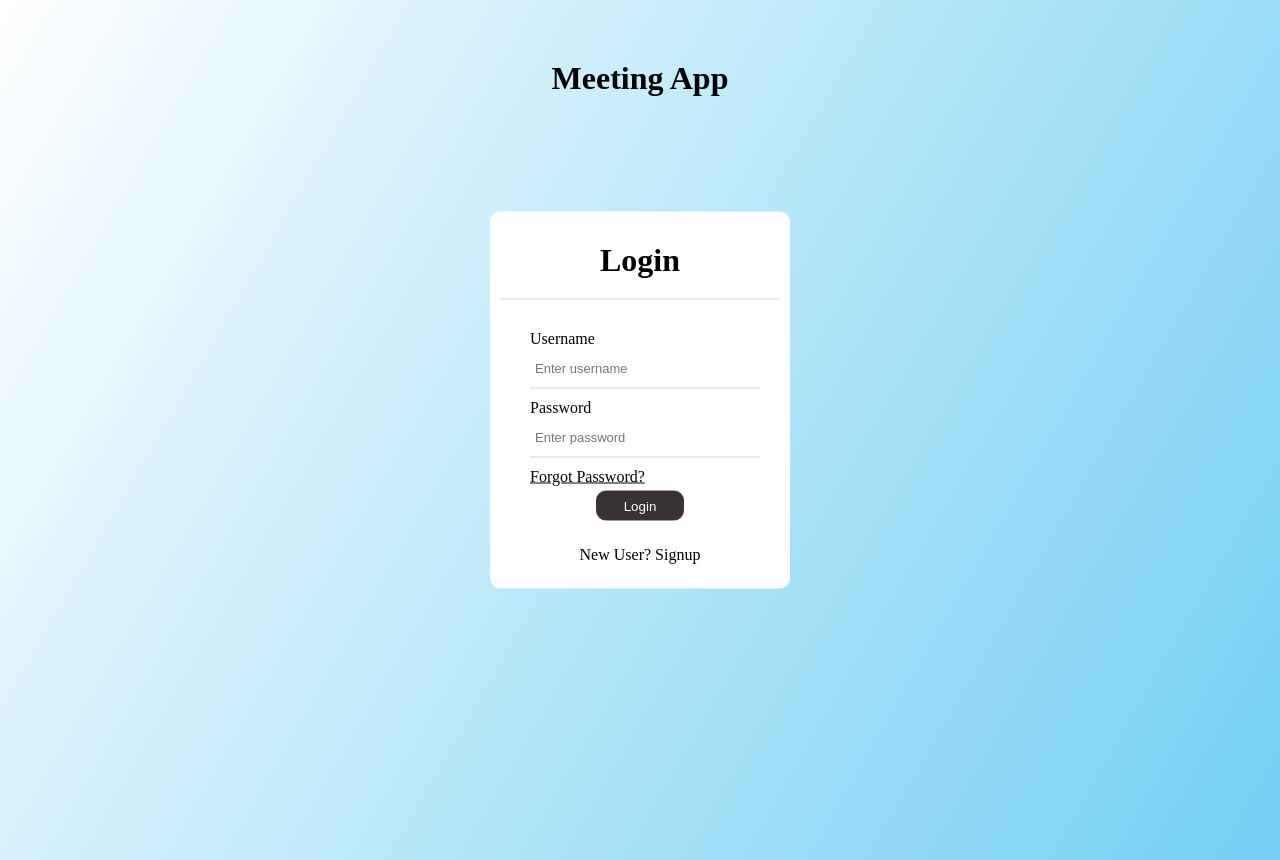
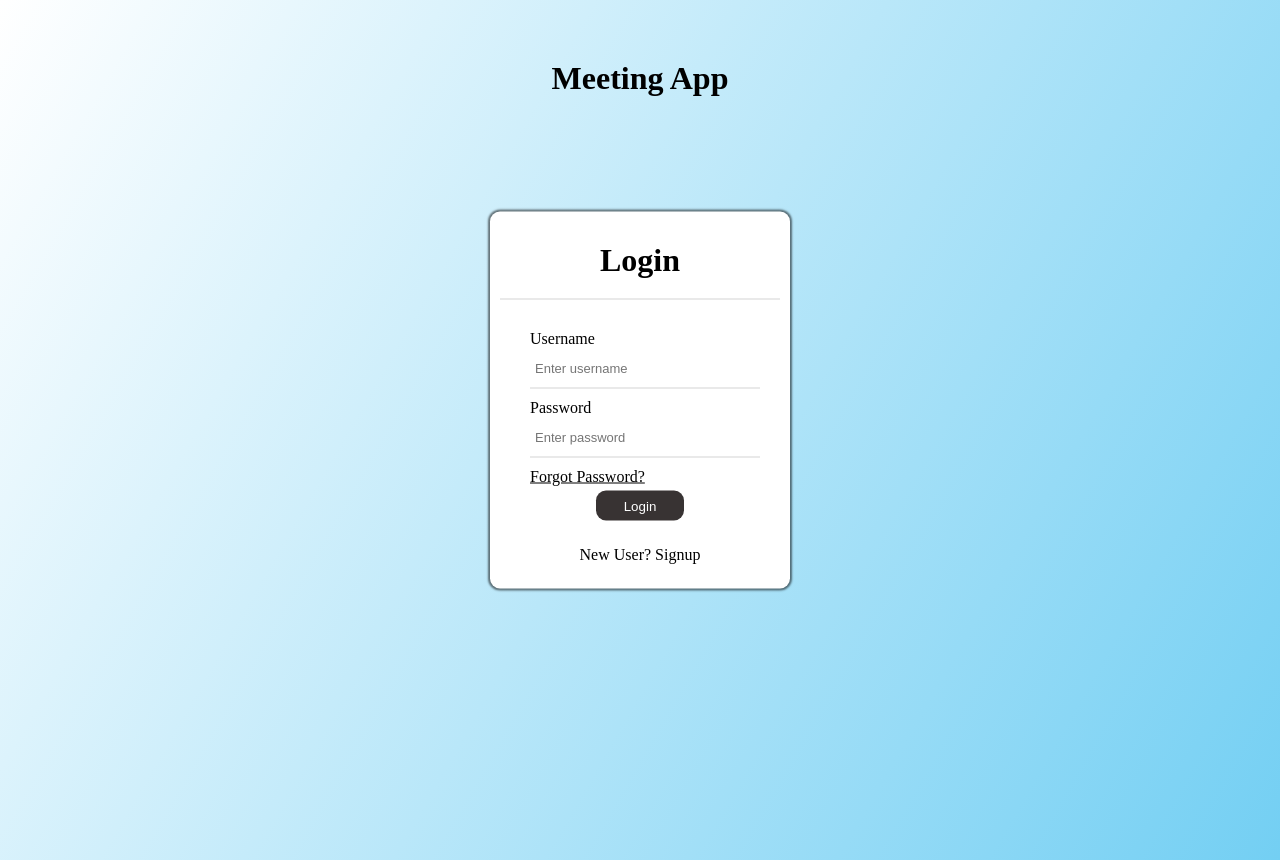
Before and after one commit to raj2798/Meeting-App, a website: page index.html in a window 1280 px wide. Drawn offline with Linux system fonts and the light colour scheme.

Commit message:
center border shadow

```diff
--- a/public/css/app.css
+++ b/public/css/app.css
@@ -19,6 +19,7 @@ body {
   height: auto;
   background: white;
   border-radius: 10px;
+  box-shadow: 0 0 2px 2px rgba(0, 0, 0, 0.52);
 }
 .center h1 {
   text-align: center;
```
